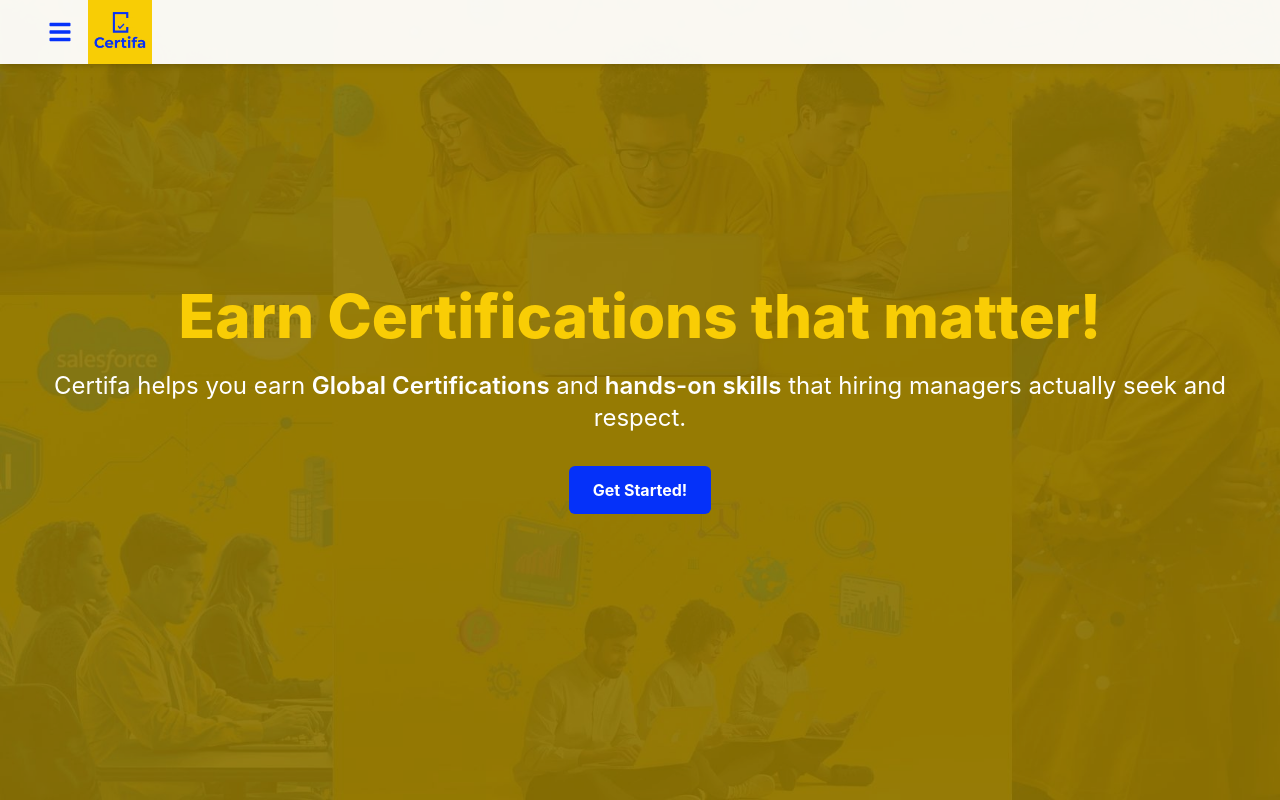
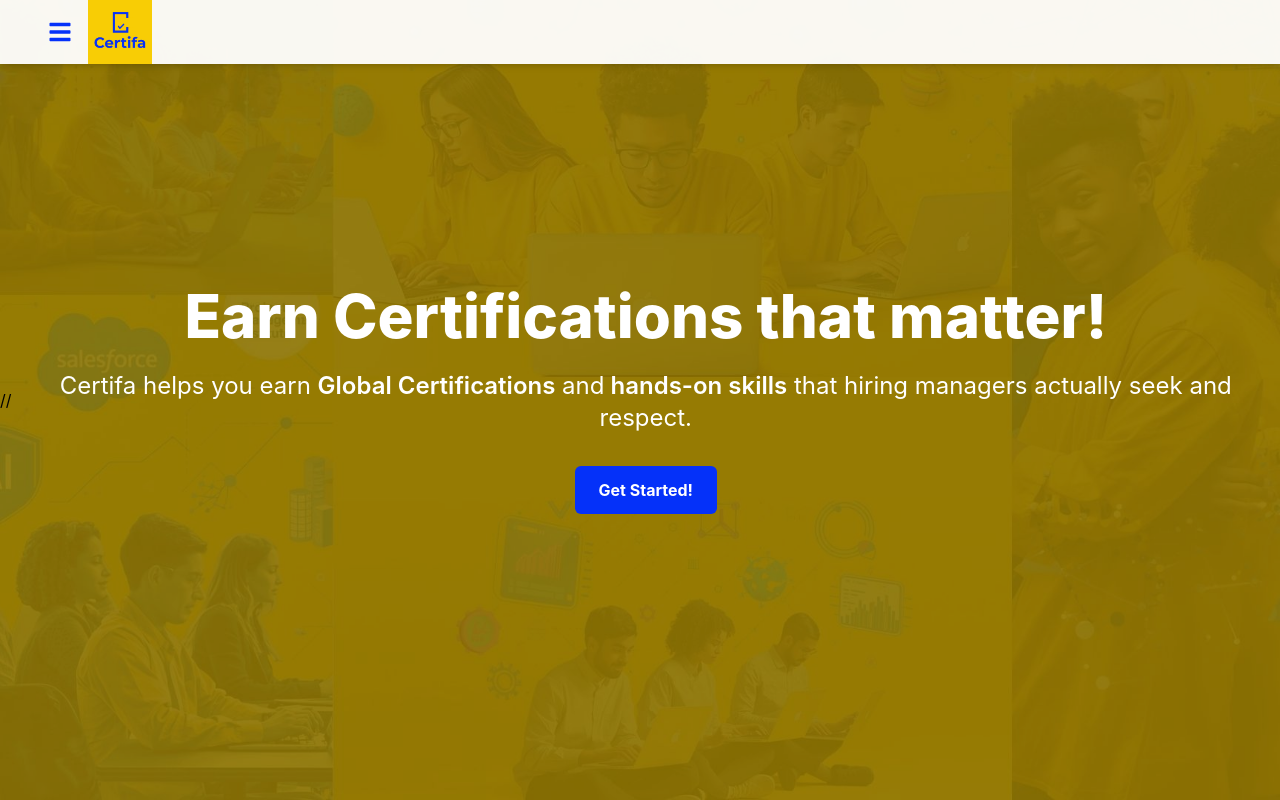
Before and after one commit to sanjeev699/certifa_rebel, a React (Create React App) app: page / in a window 1280 px wide. Shown: the top 800 px of the page. Built offline with nearby package versions, Linux system fonts and the light colour scheme.

Commit message:
Update HeroSection.jsx

```diff
--- a/src/components/HeroSection.jsx
+++ b/src/components/HeroSection.jsx
@@ -11,11 +11,11 @@ const HeroSection = () => {
       }}
     >
       {/* Overlay */}
-      <div className="absolute inset-0 bg-black bg-opacity-40"></div>
+   //<div className="absolute inset-0 bg-black bg-opacity-40"></div>
 
       {/* Content */}
       <div className="relative z-10 px-4">
-        <h1 className="text-4xl md:text-6xl font-extrabold text-brandYellow mb-6">
+        <h1 className="text-4xl md:text-6xl font-extrabold text-white mb-6">
          Earn Certifications that matter!
         </h1>
         <p className="text-white text-lg md:text-2xl mb-8">
```
